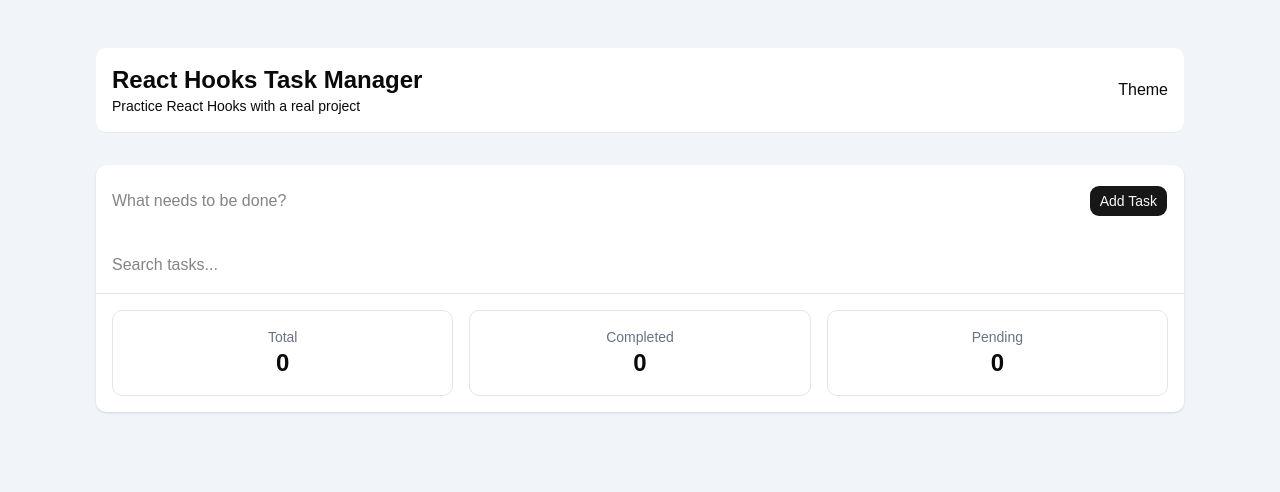
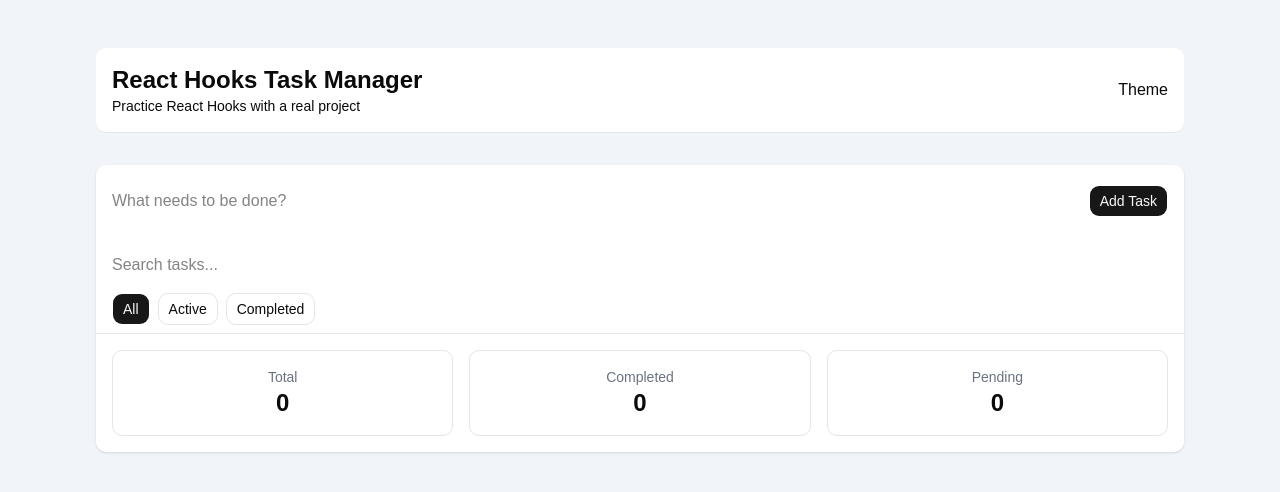
Before and after one commit to mohaddesekm/react-hooks-task-manager, a React (Vite) app: page / in a window 1280 px wide. Shown: the top 492 px of the page. Built offline with nearby package versions, Linux system fonts and the light colour scheme.

Commit message:
add task filter controls

```diff
--- a/src/components/task/TaskItem.jsx
+++ b/src/components/task/TaskItem.jsx
@@ -2,8 +2,6 @@ import { Button } from '../ui/button';
 import { memo } from 'react';
 
 function TaskItem({ task, onRemove, onToggle }) {
-    console.log(`Render: ${task.title}`);
-
     return (
         <li className="mt-3 flex justify-between items-center rounded-lg border bg-white p-4">
             <span className={`${task.completed && 'opacity-50 line-through'}`}>
--- a/src/components/task/Tasks.jsx
+++ b/src/components/task/Tasks.jsx
@@ -7,6 +7,7 @@ export default function Tasks() {
     const [tasks, setTasks] = useState([]);
     const [isLoaded, setIsLoaded] = useState(false);
     const [search, setSearch] = useState('');
+    const [filter, setFilter] = useState('all');
 
     // const [tasks, setTasks] = useState(() => {
     //     const savedTasks = localStorage.getItem('tasks');
@@ -103,6 +104,27 @@ export default function Tasks() {
                 onChange={(e) => setSearch(e.target.value)}
             />
 
+            <div className="flex gap-2 px-4 pb-2">
+                <Button
+                    onClick={() => setFilter('all')}
+                    variant={filter === 'all' ? 'default' : 'outline'}
+                >
+                    All
+                </Button>
+                <Button
+                    onClick={() => setFilter('active')}
+                    variant={filter === 'active' ? 'default' : 'outline'}
+                >
+                    Active
+                </Button>
+                <Button
+                    onClick={() => setFilter('completed')}
+                    variant={filter === 'completed' ? 'default' : 'outline'}
+                >
+                    Completed
+                </Button>
+            </div>
+
             <ul className={`${tasks.length && 'p-4'}`}>
                 {filteredTasks.map((task) => (
                     <TaskItem
```
